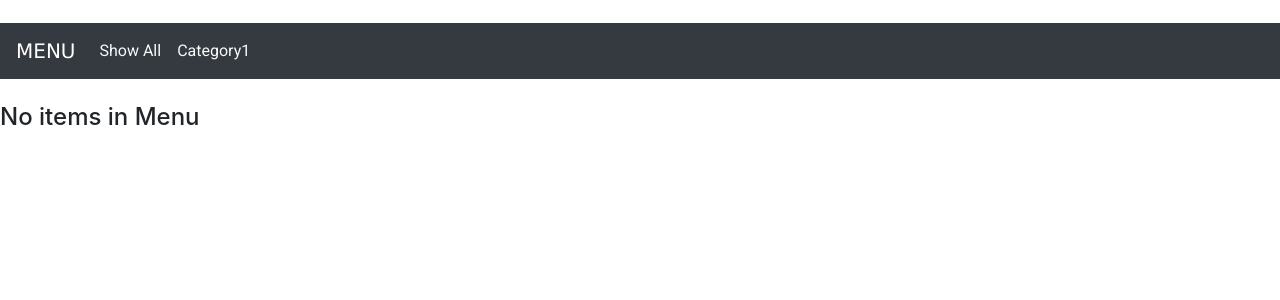
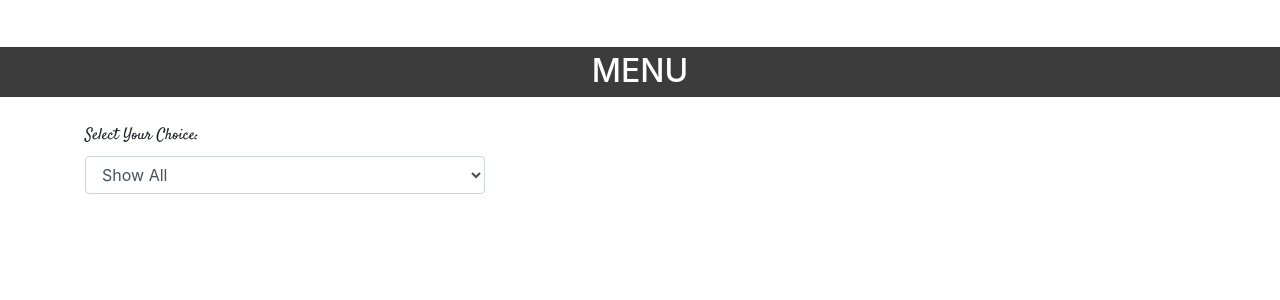
Before and after one commit to Sultan-Kathat/foodhub, a Django app: template menu/templates/menu/menu.html in a window 1280 px wide. Shown: the top 300 px of the page. Run offline with Django 3.2, Linux system fonts and the light colour scheme; the template is opened without the code that fills it, so the values that code supplies are empty; some libraries are stand-ins or nearby versions.

Commit message:
menu display updated with select

```diff
--- a/foodhub/settings.py
+++ b/foodhub/settings.py
@@ -172,10 +172,10 @@ USE_TZ = True
 
 STATIC_URL = '/static/'
 if os.environ['ZUBU_PRODUCTION']== "True":
-    print("inside production loop")
+    #print("inside production loop")
     STATIC_ROOT = '/var/www/static/'
 else:
-    print("inside devloper loop")
+    #print("inside devloper loop")
     STATIC_ROOT = os.path.join(BASE_DIR,  'static')
 
 
--- a/menu/admin.py
+++ b/menu/admin.py
@@ -7,7 +7,7 @@ class MenuAdmin(admin.ModelAdmin):
     list_display = ("id", "item_name", "price", "stock","category", "rest_id")
 
 class CategoryAdmin(admin.ModelAdmin):
-    list_display = ("id","category_name","rest_category")
+    list_display = ("id","category_name","rest_category", "priority")
 
 # Register your models here.
 admin.site.register(Menu, MenuAdmin)
--- a/menu/models.py
+++ b/menu/models.py
@@ -20,10 +20,10 @@ class Restaurant(models.Model):
 class Category(models.Model):
     category_name = models.CharField(max_length=32)
     rest_category = models.ForeignKey(Restaurant, on_delete=models.CASCADE, related_name="category",null=True)
-
+    priority = models.SmallIntegerField(default=1000)
 
     def __str__(self):
-        return f"{self.category_name}:({self.rest_category})"
+        return f"{self.category_name}({self.rest_category})"
 
 class Menu(models.Model):
     item_name = models.CharField(max_length=48)
--- a/menu/static/menu/menu.js
+++ b/menu/static/menu/menu.js
@@ -1,19 +1,31 @@
+
+    //  document.addEventListener('DOMContentLoaded', ()=>{
+
+    //     document.querySelectorAll('#category').forEach(category=>{
+
+    //       category.addEventListener('click', (c)=>{
+    //         console.log(c.target);
+    //         hide(c.target.innerHTML);
+    //         //document.getElementById('test').innerHTML = c.target.innerHTML
+    //         // document.querySelectorAll(".menu_item").forEach(item=>{
+    //         //   if this.data.category =
+
+    //         // })
+    //       })
+    //   })
+    //  })
 
      document.addEventListener('DOMContentLoaded', ()=>{
-      document.querySelectorAll('#category').forEach(category=>{
+      document.querySelector("#select_category").addEventListener('change',()=>{
+        var e = document.getElementById("select_category").value;
+        console.log(e)
+        hide(e);
+      })
+          // var e = document.getElementById("select_category").value;
 
-        category.addEventListener('click', (c)=>{
-          console.log(c.target);
-          hide(c.target.innerHTML);
-          //document.getElementById('test').innerHTML = c.target.innerHTML
-          // document.querySelectorAll(".menu_item").forEach(item=>{
-          //   if this.data.category =
+          // hide(e);
 
-          // })
-        })
-      })
-     })
-
+    })
      function hide(category_clicked){
       // console.log("inside hide")
       // console.log(category_clicked)
--- a/menu/static/menu/style.css
+++ b/menu/static/menu/style.css
@@ -29,11 +29,20 @@
      font-family: 'Roboto';
  }
 
+ #category_inside{
+     padding-top: 30px;
+     padding-bottom: 20px;
+     font-family:'Satisfy' ;
+
+ }
+
  /* 'Caveat' */
  .menu_item h4 {
      font-family:'Roboto','Dancing Script';
-     font-size: 30px;
-     color: rgb(221, 168, 21);
+     font-size: 25px;
+     /* color: rgb(221, 168, 21);  */
+     /* color: #3D72A4; */
+     color: #2487ce;
      }
 
 
@@ -47,5 +56,29 @@
      font-family:-apple-system, BlinkMacSystemFont, 'Segoe UI', Roboto, Oxygen, Ubuntu, Cantarell, 'Open Sans', 'Helvetica Neue', sans-serif;
      font-size:20px;
      color: rgb(90, 87, 87);
-     font-style: italic;
+     /* font-style: italic; */
  }
+
+
+ #select_category{
+     width: 400px;
+ }
+
+ #top_bar{
+     height: 50px;
+     background-color: rgb(61, 60, 60);
+     padding: 5px;
+
+
+ }
+
+ #top_bar h2{
+     color: white;
+
+ }
+
+ #select_title{
+
+    font-family:'Satisfy' ;
+    font-style: bold;
+ }
--- a/menu/templates/menu/layout.html
+++ b/menu/templates/menu/layout.html
@@ -30,7 +30,7 @@
 
   </div>
 
-  <nav class="navbar navbar-expand-md bg-dark navbar-dark sticky-top" >
+  <!-- <nav class="navbar navbar-expand-md bg-dark navbar-dark sticky-top" >
     <a class="navbar-brand" id="navbar-brand" href="#">
         MENU
       </a>
@@ -42,7 +42,7 @@
     <div class="collapse navbar-collapse" id="collapsibleNavbar">
 
       <ul class="navbar-nav">
-        <!-- Show-All category is displayed from here -->
+        Show-All category is displayed from here
         <li class="nav-item" >
           <a class="nav-link text-light" id="category" href="#">Show All</a>
         </li>
@@ -51,18 +51,36 @@
 
         {% endblock %}
 
-          <!-- data displayed in category block
+          data displayed in category block
         <li class="nav-item">
           <a class="nav-link text-light" href="#">Link</a>
-        </li> -->
+        </li>
 
 
 
       </ul>
     </div>
-  </nav>
+  </nav> -->
   <br>
+  <div class="sticky-top" id="top_bar">
+    <h2 style="text-align: center;">MENU</h2>
 
+  </div>
+  <br>
+  <div class="container" >
+
+    <div class="form-group">
+      <label for="sel1" id="select_title">Select Your Choice:</label>
+      <select class="form-control" id="select_category">
+        <option value="Show All">Show All</option>
+        {%block category_select%}
+        {%endblock%}
+        <!-- <option value="Sides">Sides</option>
+        <option value="Mutton Biryani">Mutton Biryani</option> -->
+
+      </select>
+    </div>
+  </div>
 
   <!-- "d-none" class is used to set diaplay property to none -->
   <div class="container d-none" >
@@ -73,13 +91,7 @@
     {% block menu_item%}
     {%endblock%}
 
-  <div class="container d-none">
-    <h3>Collapsible Navbar</h3>
-    <p>In this example, the navigation bar is hidden on small screens and replaced by a button in the top right corner (try to re-size this window).</p>
-    <p>Only when the button is clicked, the navigation bar will be displayed.</p>
-    <p>Tip: You can also remove the .navbar-expand-md class to ALWAYS hide navbar links and display the toggler button.</p>
-  </div>
-  <div class="container d-none">
+  <div class="container show_this d-none" id="show_this">
     <h3>Collapsible Navbar</h3>
     <p>In this example, the navigation bar is hidden on small screens and replaced by a button in the top right corner (try to re-size this window).</p>
     <p>Only when the button is clicked, the navigation bar will be displayed.</p>
--- a/menu/templates/menu/menu.html
+++ b/menu/templates/menu/menu.html
@@ -6,7 +6,7 @@
 
 
 
-{%block category%}
+<!-- {%block category%}
 {%for category in categories%}
     <li class="nav-item" >
         <a class="nav-link text-light" id="category" href="#">{{category.category_name}}</a>
@@ -16,18 +16,31 @@
         <a class="nav-link text-light" href="#">Category1</a>
     </li>
 {%endfor%}
-{% endblock %}
+{% endblock %} -->
 
+{%block category_select%}
+    {% for category in categories%}
+    <option value="{{category}}">{{category}}</option>
+    {%empty%}
+    <option value="No Category">No Category</option>
+    {%endfor%}
+{%endblock%}
 
 
 {% block menu_item%}
+    {% for category in categories%}
+    <div class="container menu_item" id="category_inside" data-category="{{category}}"  ><h2> {{category}}</h2></div>
+
         {%for item in menu_items%}
-    <div class="container menu_item" data-category="{{item.category.category_name}}"  >
+            {%if item.category.category_name == category%}
+                <div class="container menu_item" data-category="{{item.category.category_name}}" id="{{item.category.category_name}}" >
                     <h4>{{item.item_name}}   </h4>
                     <p id="price">₹ {{item.price}}</p>
                     <p id="ing"> {{item.ingredient}}</p>
                 </div>
+            {%endif%}
         {%empty%}
             <h4> No items in Menu</h4>
         {%endfor%}
+    {%endfor%}
 {%endblock%}
```
Also changed, not shown: menu/views.py (+16 -3 lines), menu/migrations/0007_category_priority.py (added). Lines whose indentation alone changed are shown as unchanged.
